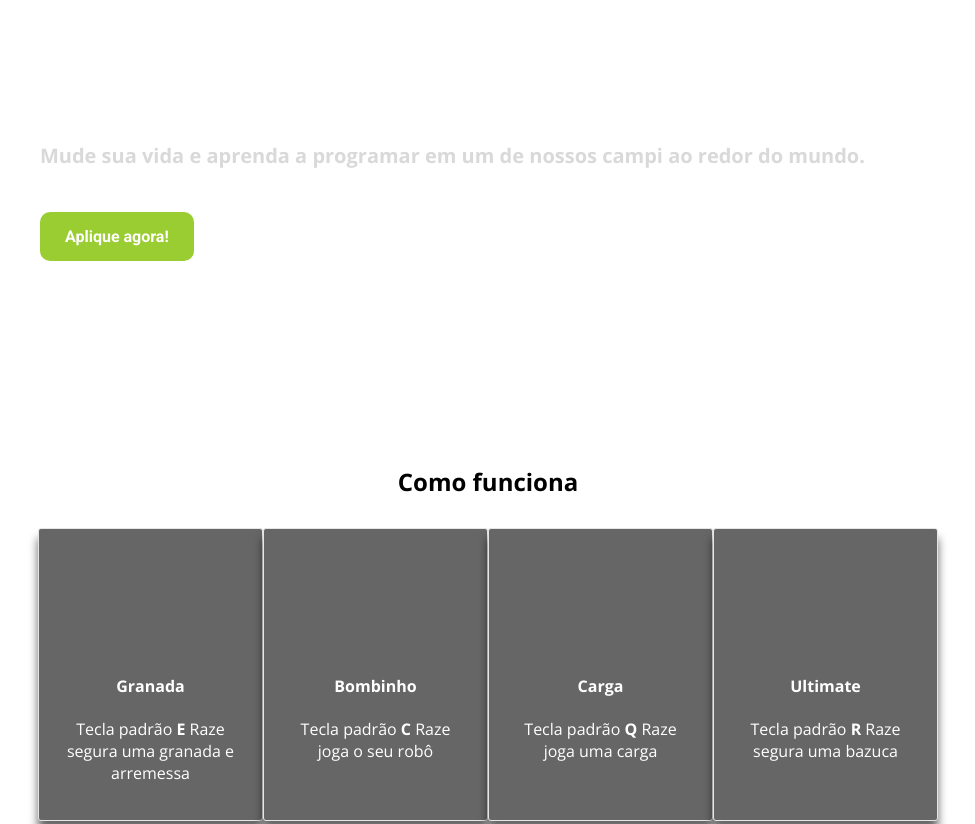
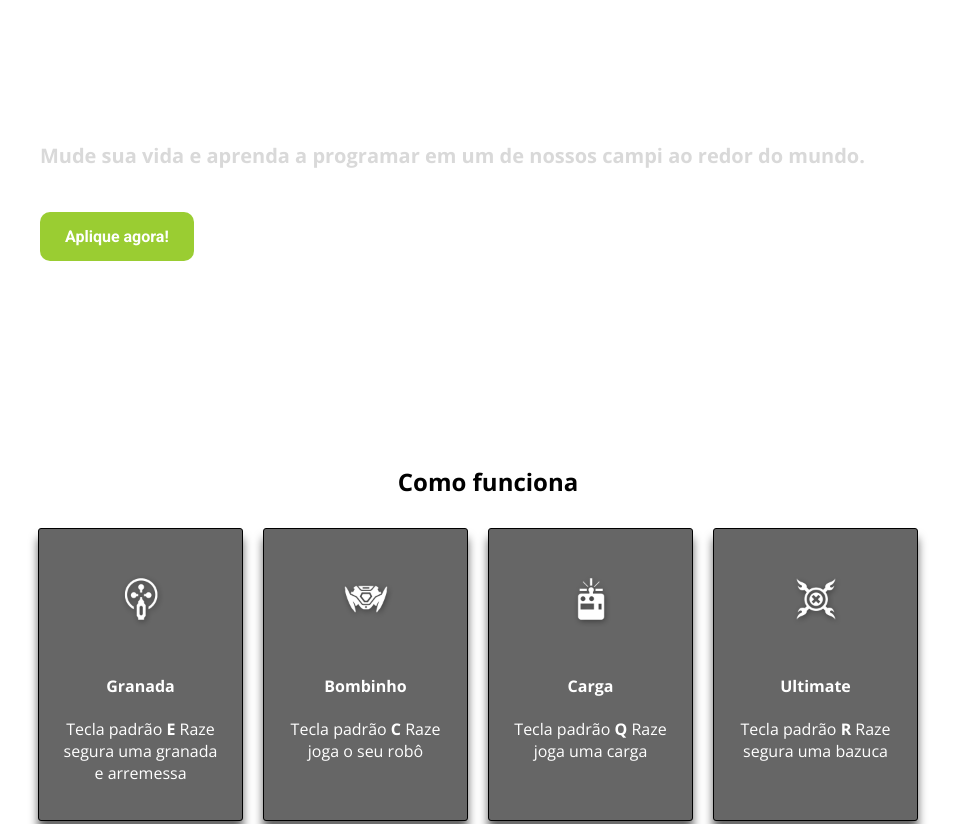
Before and after one commit to KayoPereira/landing, a plain HTML site: page index.html in a window 1280 px wide. Shown: the part 195-1019 px from the top of the page, without its empty margins (152-1127 px from the left). Drawn offline with nearby package versions, Linux system fonts and the light colour scheme.

```diff
--- a/css/components/card.css
+++ b/css/components/card.css
@@ -4,9 +4,10 @@
     box-shadow: 0 10px 10px 0 rgba(0, 0, 0, 0.6);
     text-align: center;
     padding: 20px;
-    border: 1px solid rgb(230,230,230);
+    border: 1px solid black;
     color: white;
     background-color: #666666;
+    margin-right: 20px;
 }
 
 .cards {
--- a/index.html
+++ b/index.html
@@ -20,22 +20,22 @@
     <h2 class="text-center">Como funciona</h2>
     <div class="cards">
       <div class="card">
-        <img src="images/E.svg" alt="">
+        <img src="images/e.png" alt="">
         <h4>Granada</h4>
         <p>Tecla padrão <strong>E</strong> Raze segura uma granada e arremessa</p>
       </div>
       <div class="card">
-        <img src="images/C.svg" alt="">
+        <img src="images/c.png" alt="">
         <h4>Bombinho</h4>
         <p>Tecla padrão <strong>C</strong> Raze joga o seu robô</p>
       </div>
       <div class="card">
-        <img src="images/Q.svg" alt="">
+        <img src="images/q.png" alt="">
         <h4>Carga</h4>
         <p>Tecla padrão <strong>Q</strong> Raze joga uma carga</p>
       </div>
       <div class="card">
-        <img src="images/R.svg" alt="">
+        <img src="images/r.png" alt="">
         <h4>Ultimate</h4>
         <p>Tecla padrão <strong>R</strong> Raze segura uma bazuca</p>
       </div>
```
Also changed, not shown: images/c.png (added), images/e.png (added), images/q.png (added), images/r.png (added), 4 other files.
